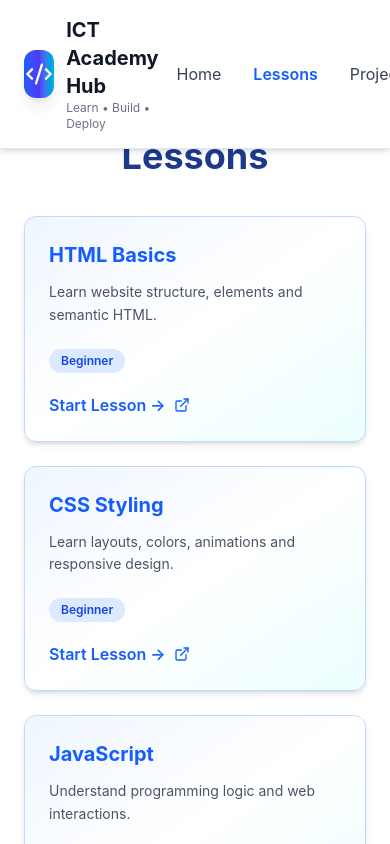
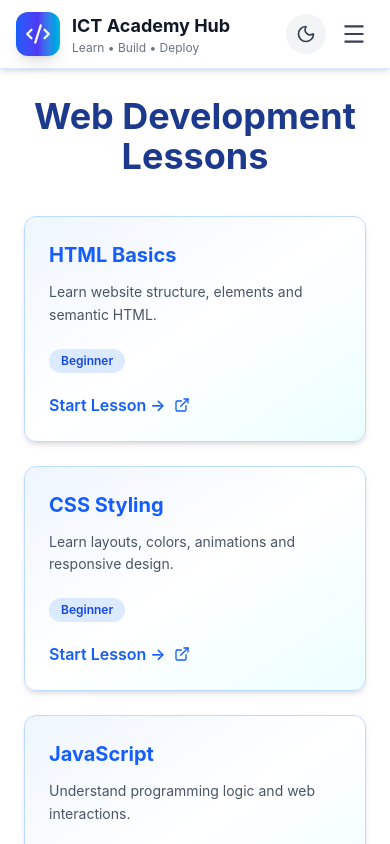
Before and after one commit to HarshaHettiarachchi/ICT-Academy-Hub, a React (Vite) app: page /ICT-Academy-Hub/lessons in a window 390 px wide. Shown: the top 844 px of the page. Built offline with nearby package versions, Linux system fonts and the light colour scheme.

Commit message:
Fix mobile responsive navbar

```diff
--- a/src/components/Navbar.tsx
+++ b/src/components/Navbar.tsx
@@ -1,22 +1,16 @@
 import { Link, NavLink } from "react-router-dom";
-import { Code2, Sun, Moon } from "lucide-react";
-import { useContext } from "react";
+import { Code2, Sun, Moon, Menu, X } from "lucide-react";
+import { useContext, useState } from "react";
 
 import { ThemeContext } from "../context/ThemeContext";
 
-
 export default function Navbar() {
-
-
   const { theme, toggleTheme } = useContext(ThemeContext);
-
-
+  const [isOpen, setIsOpen] = useState(false);
 
   const navLinkClass = ({ isActive }: { isActive: boolean }) =>
-
     `
     transition duration-300
-
     ${
       isActive
         ? "text-blue-600 font-semibold"
@@ -24,300 +18,288 @@ export default function Navbar() {
     }
     `;
 
-
+  const closeMenu = () => setIsOpen(false);
 
   return (
-
     <header
-
       className="
         fixed
         top-0
         left-0
         right-0
-
         z-50
-
         bg-white
         dark:bg-gray-950
-
         border-b
         border-blue-100
         dark:border-gray-800
-
         shadow-md
-
         transition-colors
         duration-300
       "
-
     >
-
-
       <div
-
         className="
           max-w-7xl
           mx-auto
-
-        px-6
-        py-4
-
+          px-4
+          sm:px-6
+          py-3
+          sm:py-4
           flex
           items-center
           justify-between
         "
-
       >
-
-
-
         {/* Logo */}
-
-
         <Link
-
           to="/"
-
+          onClick={closeMenu}
           className="
             flex
             items-center
             gap-3
             group
+            min-w-0
           "
-
         >
-
-
           <div
-
             className="
-            w-12
-            h-12
-
+              w-11
+              h-11
+              sm:w-12
+              sm:h-12
+              shrink-0
               rounded-xl
-
               bg-gradient-to-r
               from-blue-600
               via-indigo-600
               to-cyan-500
-
               flex
               items-center
               justify-center
-
               text-white
-
               shadow-lg
-
               group-hover:scale-110
-
               transition-transform
             "
-
           >
-
-            <Code2 size={28}/>
-
+            <Code2 size={26} />
           </div>
 
-
-
           <div>
-
-
             <h2
-
               className="
-              text-xl
+                text-lg
+                sm:text-xl
                 font-bold
-
                 text-gray-900
                 dark:text-white
-
+                whitespace-nowrap
               "
-
             >
-
               ICT Academy Hub
-
             </h2>
 
-
-
             <p
-
               className="
                 text-xs
-
                 text-gray-500
                 dark:text-gray-400
-
               "
-
             >
-
               Learn • Build • Deploy
-
             </p>
-
-
           </div>
-
-
         </Link>
 
-
-
-
-
-        {/* Navigation */}
-
-
+        {/* Desktop Navigation */}
         <nav
-
           className="
-          flex
+            hidden
+            lg:flex
             items-center
             gap-8
           "
+        >
+          <NavLink to="/" className={navLinkClass}>
+            Home
+          </NavLink>
 
+          <NavLink to="/lessons" className={navLinkClass}>
+            Lessons
+          </NavLink>
+
+          <NavLink to="/projects" className={navLinkClass}>
+            Projects
+          </NavLink>
+
+          <NavLink to="/resources" className={navLinkClass}>
+            Resources
+          </NavLink>
+
+          <button
+            onClick={toggleTheme}
+            className="
+              w-10
+              h-10
+              rounded-full
+              flex
+              items-center
+              justify-center
+              bg-gray-100
+              dark:bg-gray-800
+              text-gray-700
+              dark:text-yellow-400
+              hover:scale-110
+              transition
+            "
+            aria-label="Toggle theme"
           >
+            {theme === "light" ? <Moon size={20} /> : <Sun size={20} />}
+          </button>
 
+          <Link
+            to="/ask-question"
+            className="
+              rounded-xl
+              bg-gradient-to-r
+              from-blue-600
+              to-cyan-500
+              px-5
+              py-2.5
+              text-white
+              font-medium
+              shadow-lg
+              hover:scale-105
+              transition
+            "
+          >
+            Ask Question
+          </Link>
+        </nav>
 
+        {/* Mobile Controls */}
+        <div
+          className="
+            flex
+            lg:hidden
+            items-center
+            gap-2
+          "
+        >
+          <button
+            onClick={toggleTheme}
+            className="
+              w-10
+              h-10
+              rounded-full
+              flex
+              items-center
+              justify-center
+              bg-gray-100
+              dark:bg-gray-800
+              text-gray-700
+              dark:text-yellow-400
+              transition
+            "
+            aria-label="Toggle theme"
+          >
+            {theme === "light" ? <Moon size={20} /> : <Sun size={20} />}
+          </button>
 
+          <button
+            onClick={() => setIsOpen(!isOpen)}
+            className="
+              w-10
+              h-10
+              rounded-lg
+              flex
+              items-center
+              justify-center
+              text-gray-700
+              dark:text-white
+              hover:bg-gray-100
+              dark:hover:bg-gray-800
+              transition
+            "
+            aria-label="Toggle menu"
+          >
+            {isOpen ? <X size={26} /> : <Menu size={26} />}
+          </button>
+        </div>
+      </div>
+
+      {/* Mobile Menu */}
+      {isOpen && (
+        <nav
+          className="
+            lg:hidden
+            border-t
+            border-blue-100
+            dark:border-gray-800
+            bg-white
+            dark:bg-gray-950
+            px-6
+            py-5
+            flex
+            flex-col
+            gap-5
+            shadow-lg
+          "
+        >
           <NavLink
             to="/"
+            onClick={closeMenu}
             className={navLinkClass}
           >
             Home
           </NavLink>
 
-
-
           <NavLink
             to="/lessons"
+            onClick={closeMenu}
             className={navLinkClass}
           >
             Lessons
           </NavLink>
 
-
-
           <NavLink
             to="/projects"
+            onClick={closeMenu}
             className={navLinkClass}
           >
             Projects
           </NavLink>
 
-
-
           <NavLink
             to="/resources"
+            onClick={closeMenu}
             className={navLinkClass}
           >
             Resources
           </NavLink>
 
-
-
-
-
-          {/* Theme Button */}
-
-
-          <button
-
-            onClick={toggleTheme}
-
-            className="
-            w-10
-            h-10
-
-            rounded-full
-
-            flex
-            items-center
-            justify-center
-
-            bg-gray-100
-            dark:bg-gray-800
-
-            text-gray-700
-            dark:text-yellow-400
-
-            hover:scale-110
-
-            transition
-
-            "
-
-          >
-
-            {
-              theme === "light"
-              ?
-              <Moon size={20}/>
-              :
-              <Sun size={20}/>
-            }
-
-
-          </button>
-
-
-
-
-
-          {/* Ask Question */}
-
-
           <Link
-
             to="/ask-question"
-
+            onClick={closeMenu}
             className="
               rounded-xl
-
               bg-gradient-to-r
-
               from-blue-600
               to-cyan-500
-
               px-5
-            py-2.5
-
+              py-3
               text-white
-
               font-medium
-
+              text-center
               shadow-lg
-
-            hover:scale-105
-
-            transition
             "
-
           >
-
             Ask Question
-
           </Link>
-
-
-
         </nav>
-
-
-
-      </div>
-
-
-
+      )}
     </header>
-
-
   );
-
 }
```
Lines whose indentation alone changed are shown as unchanged.
